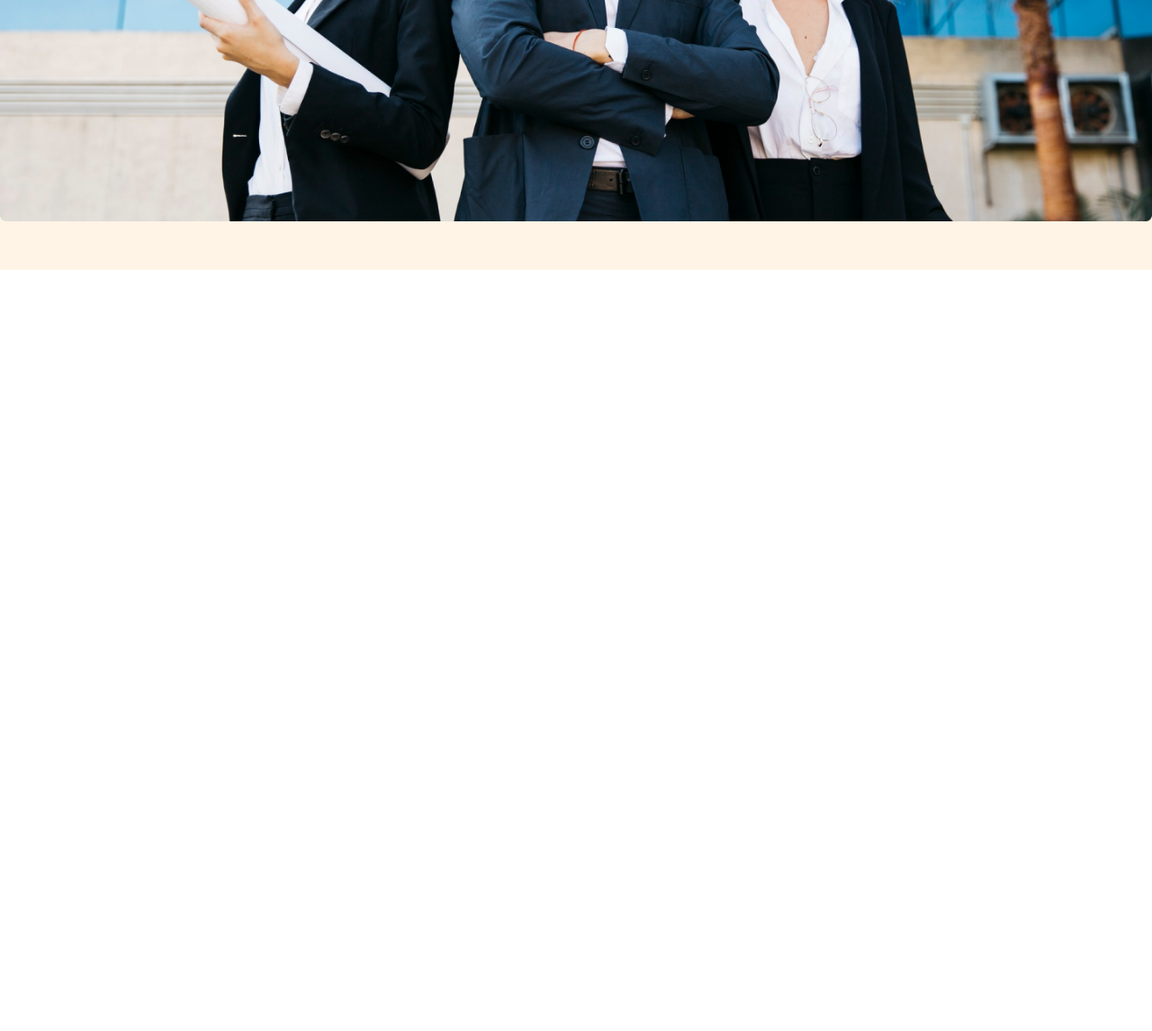
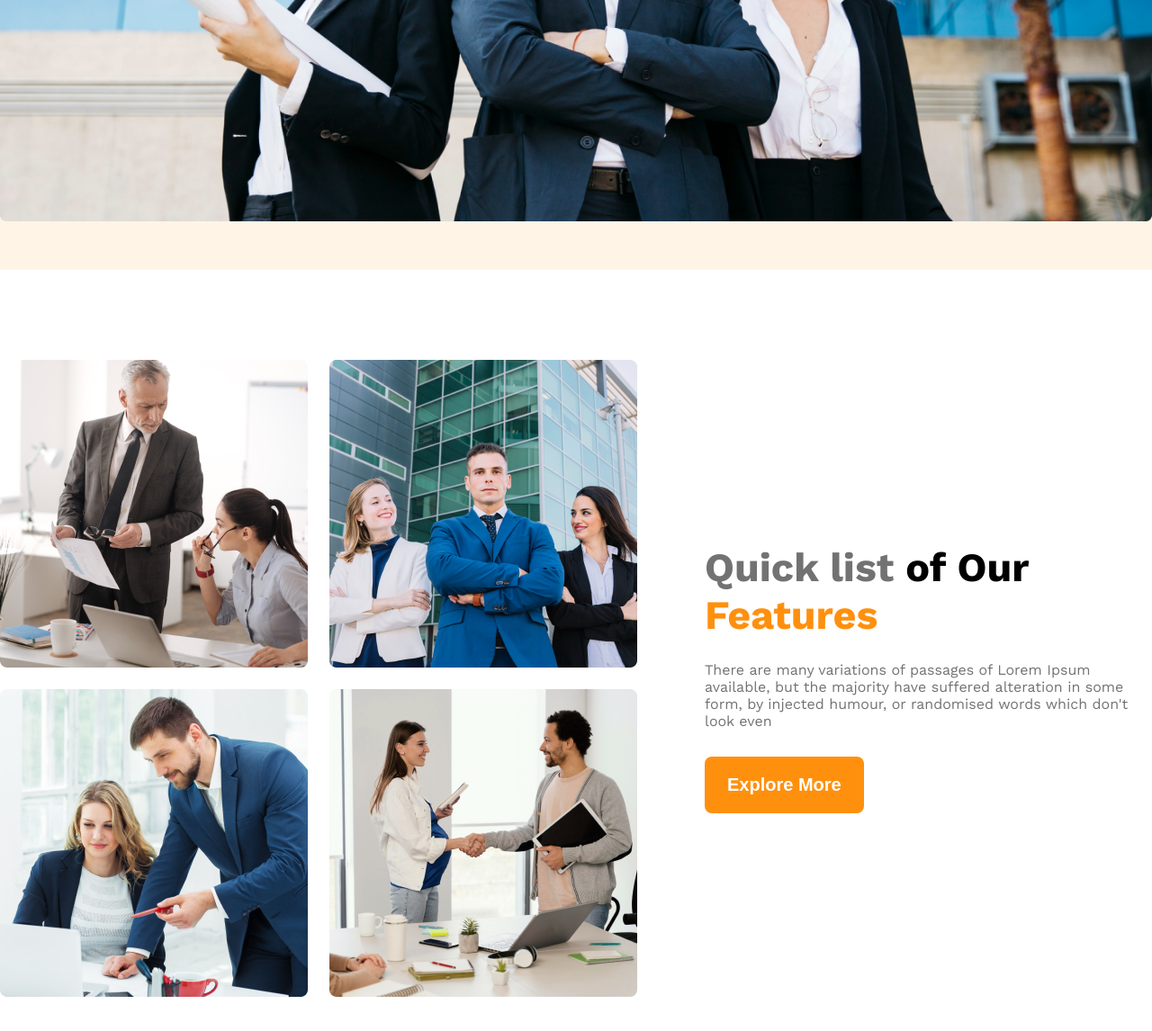
Before and after one commit to Minhaj0177/G3-Architects-Final, a plain HTML site: page index.html in a window 1280 px wide. Shown: the part 912-2058 px from the top of the page at 90% size. Before the commit the page ends 1212 px from the top, so only its background shows below. Drawn offline with nearby package versions, Linux system fonts and the light colour scheme.

Commit message:
teams section completed

```diff
--- a/index.html
+++ b/index.html
@@ -29,5 +29,23 @@
             <img src="./images/banner.png" alt="" class="banner-image">
         </div>
     </header>
+    <main>
+        <section class="teams display-flex">
+            <div class="team-image-container">
+                <img src="./images/team1.png" alt="">
+                <img src="./images/team2.png" alt="">
+                <img src="./images/team3.png" alt="">
+                <img src="./images/team4.png" alt="">
+            </div>
+            <div class="our-features">
+                <h2 class="features-title dark-gray"><span id="quick-list" class="text-light-gray">Quick list</span>
+                    of Our <span class="text-primary">Features</span></h2>
+                <p class="features-description text-light-gray">There are many variations of passages of Lorem Ipsum available,
+                    but the majority have suffered alteration in some form,
+                    by injected humour, or randomised words which don't look even</p>
+                <button class="btn-primary">Explore More</button>
+            </div>
+        </section>
+    </main>
 </body>
 </html>
--- a/styles/styles.css
+++ b/styles/styles.css
@@ -26,6 +26,9 @@
 .text-light-gray{
     color: #727272;
 }
+.text-primary{
+    color: #FF900E;
+}
 .btn-primary{
     font-size: 1.25rem;
     font-weight: 600;
@@ -34,6 +37,10 @@
     padding: 20px 25px;
     border: none;
     border-radius: 8px;
+}
+main > section{
+    max-width: 1440px;
+    margin: 100px auto;
 }
 
 /* header related styles */
@@ -52,7 +59,7 @@
     font-weight: bold;
 }
 .nav-item{
-    margin-right: 50px;
+    margin-left: 50px;
     font-size: 1.125rem;
     list-style: none;
     font-weight: 500;
@@ -84,10 +91,56 @@
     width: 100%;
 }
 
+/* teams section related styles */
+.teams{
+    align-items: center;
+    gap: 75px;
+}
+.team-image-container{
+    display: grid;
+    grid-template-columns: repeat(2, 1fr);
+    gap: 24px;
+}
+.our-features{
+    max-width: 530px;
+}
+.features-title{
+    font-size: 2.8rem;
+    font-weight: 700;
+    margin-bottom: 25px;
+}
+#quick-list{
+    font-weight: medium;
+
+}
+.features-description{
+    margin-bottom: 30px;
+}
 
 /* responsive related styles */
 @media only screen and (max-width:576px) {
-    .nav-bar, .nav-links{
+    .nav-bar,
+    .nav-links
+    {
         flex-direction: column;
     }
+    .teams{
+        flex-direction: column-reverse;
+    }
+    .team-image-container{
+        grid-template-columns: repeat(1, 1fr);
+    }
+    .our-features{
+        text-align: center;
+    }
+
 }
+
+@media only screen and (min-width:576px) and (max-width:992px) {
+    .teams{
+        flex-direction: column-reverse;
+    }
+    .our-features{
+        text-align: center;
+    }
+}
```
